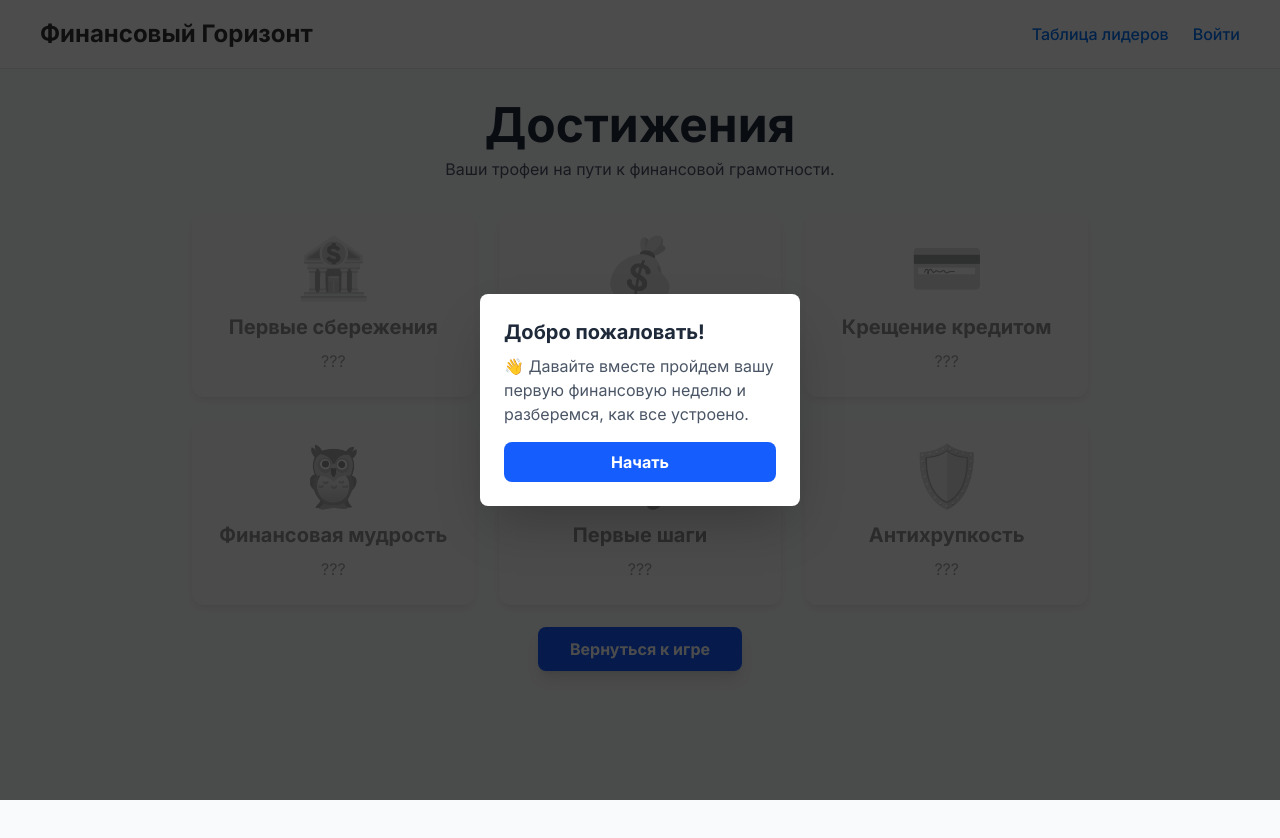
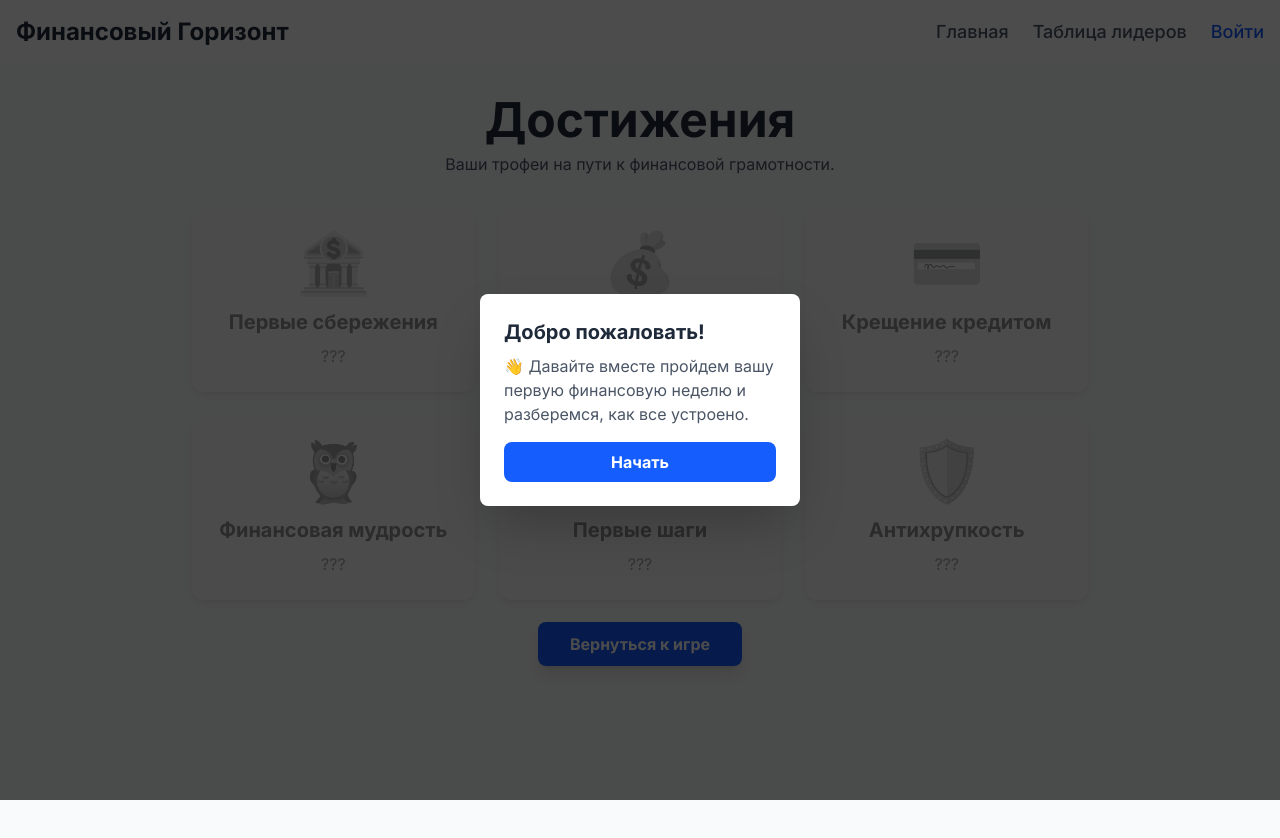
Before and after one commit to L1ttleWizard/financial-horizon, a Next.js app: page /achievements in a window 1280 px wide. Shown: the top 838 px of the page. Built offline with nearby package versions, Linux system fonts and the light colour scheme; no server answers.

Commit message:
fixed header

```diff
--- a/src/app/leaderboard/page.tsx
+++ b/src/app/leaderboard/page.tsx
@@ -42,86 +42,39 @@ export default async function LeaderboardPage() {
   const leaderboard = await getLeaderboardData();
 
   return (
-    <div style={containerStyle}>
-      <div style={cardStyle}>
-        <h1 style={titleStyle}>Таблица лидеров</h1>
+    <main className="min-h-screen bg-gray-50 p-4 sm:p-6 flex justify-center">
+      <div className="w-full max-w-4xl bg-white rounded-xl shadow-lg p-6 sm:p-8">
+        <h1 className="text-3xl sm:text-4xl font-bold text-gray-800 mb-6 sm:mb-8 text-center">
+          Таблица лидеров
+        </h1>
         {leaderboard.length > 0 ? (
-          <ol style={listStyle}>
+          <ol className="space-y-4">
             {leaderboard.map((user, index) => (
-              <li key={user.uid} style={listItemStyle}>
-                <span style={rankStyle}>{index + 1}</span>
-                <span style={emailStyle}>{user.email}</span>
-                <div style={statsStyle}>
-                  <span>Неделя: {user.turn}</span>
-                  <span>Капитал: ${user.netWorth.toLocaleString()}</span>
+              <li
+                key={user.uid}
+                className="flex items-center bg-gray-50 p-4 rounded-lg shadow-sm transition-transform hover:scale-[1.02] hover:shadow-md"
+              >
+                <span className="text-xl sm:text-2xl font-bold text-gray-500 w-12 text-center">
+                  {index + 1}
+                </span>
+                <span className="text-base sm:text-lg font-medium text-gray-700 flex-grow px-4">
+                  {user.email}
+                </span>
+                <div className="flex flex-col sm:flex-row sm:gap-6 text-right text-sm sm:text-base text-gray-600 w-48">
+                  <span className="font-semibold">Неделя: {user.turn}</span>
+                  <span className="font-semibold">
+                    Капитал: ${user.netWorth.toLocaleString()}
+                  </span>
                 </div>
               </li>
             ))}
           </ol>
         ) : (
-          <p>Таблица лидеров пока пуста. Станьте первым!</p>
+          <p className="text-center text-gray-500 mt-8">
+            Таблица лидеров пока пуста. Станьте первым!
+          </p>
         )}
       </div>
-    </div>
+    </main>
   );
 }
-
-// Styles
-const containerStyle: React.CSSProperties = {
-  display: 'flex',
-  justifyContent: 'center',
-  padding: '2rem',
-  backgroundColor: '#f9fafb',
-};
-
-const cardStyle: React.CSSProperties = {
-  width: '100%',
-  maxWidth: '800px',
-  padding: '2rem',
-  backgroundColor: '#fff',
-  borderRadius: '8px',
-  boxShadow: '0 4px 6px rgba(0,0,0,0.1)',
-};
-
-const titleStyle: React.CSSProperties = {
-  fontSize: '2rem',
-  fontWeight: 'bold',
-  marginBottom: '1.5rem',
-  textAlign: 'center',
-  color: '#1f2937',
-};
-
-const listStyle: React.CSSProperties = {
-  listStyle: 'none',
-  padding: 0,
-};
-
-const listItemStyle: React.CSSProperties = {
-  display: 'flex',
-  alignItems: 'center',
-  padding: '1rem 0.5rem',
-  borderBottom: '1px solid #e5e7eb',
-  gap: '1rem',
-};
-
-const rankStyle: React.CSSProperties = {
-  fontSize: '1.25rem',
-  fontWeight: 'bold',
-  color: '#6b7280',
-  width: '40px',
-  textAlign: 'center',
-};
-
-const emailStyle: React.CSSProperties = {
-  fontWeight: '500',
-  color: '#111827',
-  flexGrow: 1,
-};
-
-const statsStyle: React.CSSProperties = {
-  display: 'flex',
-  gap: '1.5rem',
-  color: '#4b5563',
-  minWidth: '200px',
-  justifyContent: 'space-between',
-};
--- a/src/components/layout/Header.tsx
+++ b/src/components/layout/Header.tsx
@@ -4,12 +4,13 @@ import Link from 'next/link';
 import { useAuth } from '@/contexts/AuthContext';
 import { auth } from '@/lib/firebase-client';
 import { signOut } from 'firebase/auth';
-import { useRouter } from 'next/navigation';
+import { useRouter, usePathname } from 'next/navigation';
 import { useAppSelector } from '@/store/hooks';
 
 export const Header = () => {
   const { user, loading } = useAuth();
   const router = useRouter();
+  const pathname = usePathname();
   const onboardingCompleted = useAppSelector((state) => state.onboarding.hasCompleted);
 
   const handleLogout = async () => {
@@ -18,33 +19,38 @@ export const Header = () => {
   };
 
   return (
-    <header style={headerStyle}>
-      <div style={containerStyle}>
-        <Link href="/" style={logoStyle}>
+    <header className="w-full bg-white shadow-md">
+      <div className="container mx-auto flex justify-between items-center p-4">
+        <Link href="/" className="text-2xl font-bold text-gray-800 hover:text-blue-600 transition-colors">
           Финансовый Горизонт
         </Link>
-        <nav style={navStyle}>
-          <Link href="/leaderboard" style={linkStyle}>
+        <nav className="flex items-center gap-6">
+          {pathname !== '/' && (
+            <Link href="/" className="text-lg font-medium text-gray-600 hover:text-blue-600 transition-colors">
+              Главная
+            </Link>
+          )}
+          <Link href="/leaderboard" className="text-lg font-medium text-gray-600 hover:text-blue-600 transition-colors">
             Таблица лидеров
           </Link>
           {loading ? (
-            <div>Загрузка...</div>
+            <div className="text-lg font-medium text-gray-600">Загрузка...</div>
           ) : user ? (
             <>
-              <Link href="/profile" style={linkStyle}>
+              <Link href="/profile" className="text-lg font-medium text-gray-600 hover:text-blue-600 transition-colors">
                 Профиль
               </Link>
-              <button onClick={handleLogout} style={buttonStyle}>
+              <button onClick={handleLogout} className="text-lg font-medium text-red-600 hover:text-red-800 transition-colors">
                 Выйти
               </button>
             </>
           ) : (
             <>
-              <Link href="/login" style={linkStyle}>
+              <Link href="/login" className="text-lg font-medium text-blue-600 hover:text-blue-800 transition-colors">
                 Войти
               </Link>
               {onboardingCompleted && (
-                <Link href="/register" style={linkStyle}>
+                <Link href="/register" className="text-lg font-medium text-green-600 hover:text-green-800 transition-colors">
                   Регистрация
                 </Link>
               )}
@@ -55,50 +61,3 @@ export const Header = () => {
     </header>
   );
 };
-
-// Basic styles
-const headerStyle: React.CSSProperties = {
-  width: '100%',
-  padding: '1rem 2rem',
-  backgroundColor: '#fff',
-  borderBottom: '1px solid #eaeaea',
-  boxShadow: '0 2px 4px rgba(0,0,0,0.05)',
-};
-
-const containerStyle: React.CSSProperties = {
-  display: 'flex',
-  justifyContent: 'space-between',
-  alignItems: 'center',
-  maxWidth: '1200px',
-  margin: '0 auto',
-};
-
-const logoStyle: React.CSSProperties = {
-  fontSize: '1.5rem',
-  fontWeight: 'bold',
-  color: '#333',
-  textDecoration: 'none',
-};
-
-const navStyle: React.CSSProperties = {
-  display: 'flex',
-  alignItems: 'center',
-  gap: '1.5rem',
-};
-
-const linkStyle: React.CSSProperties = {
-  fontSize: '1rem',
-  color: '#0070f3',
-  textDecoration: 'none',
-  fontWeight: '500',
-};
-
-const buttonStyle: React.CSSProperties = {
-  fontSize: '1rem',
-  color: '#0070f3',
-  fontWeight: '500',
-  background: 'none',
-  border: 'none',
-  cursor: 'pointer',
-  padding: 0,
-};
```
Also changed, not shown: 1 other file (tests, documents, lock files or other folders).
